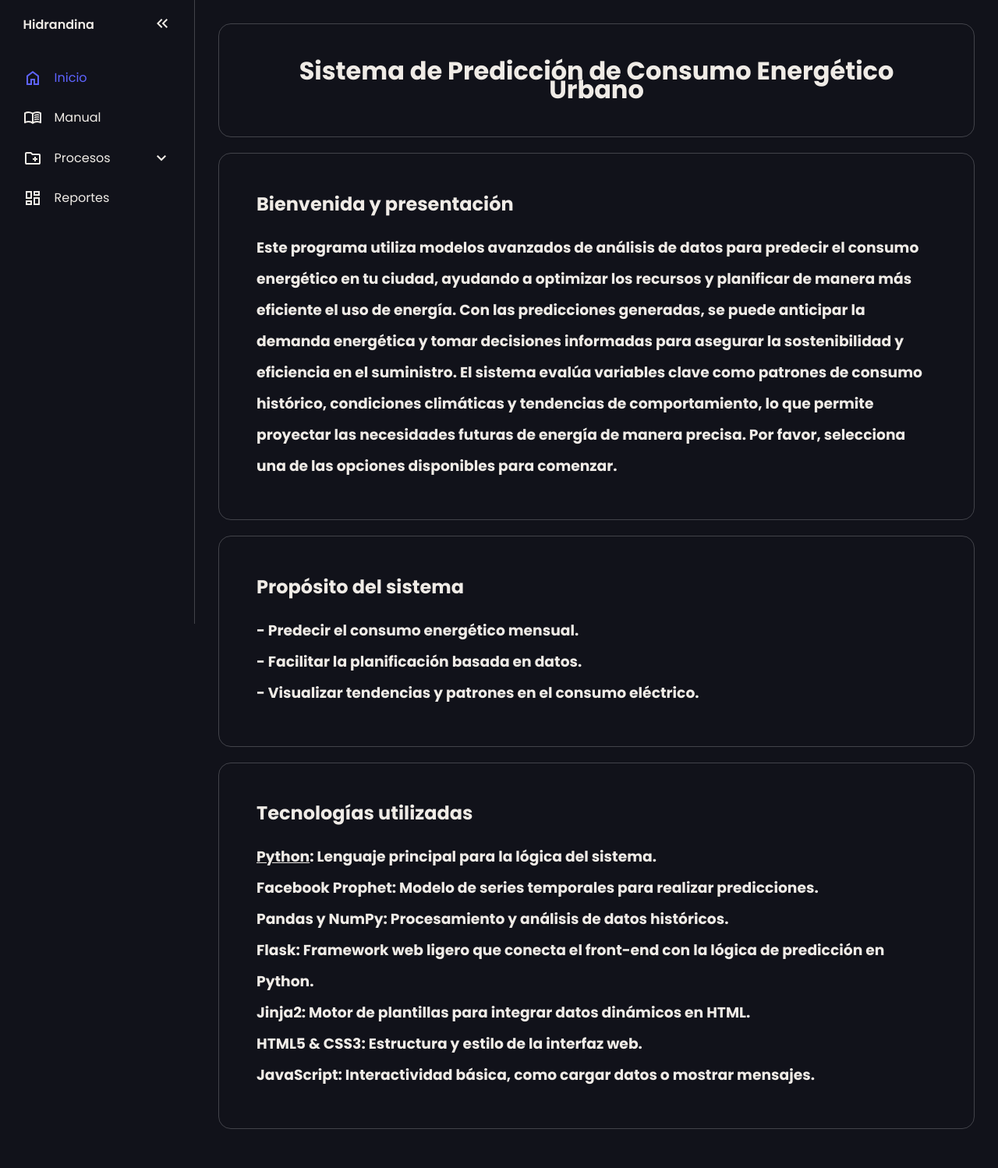
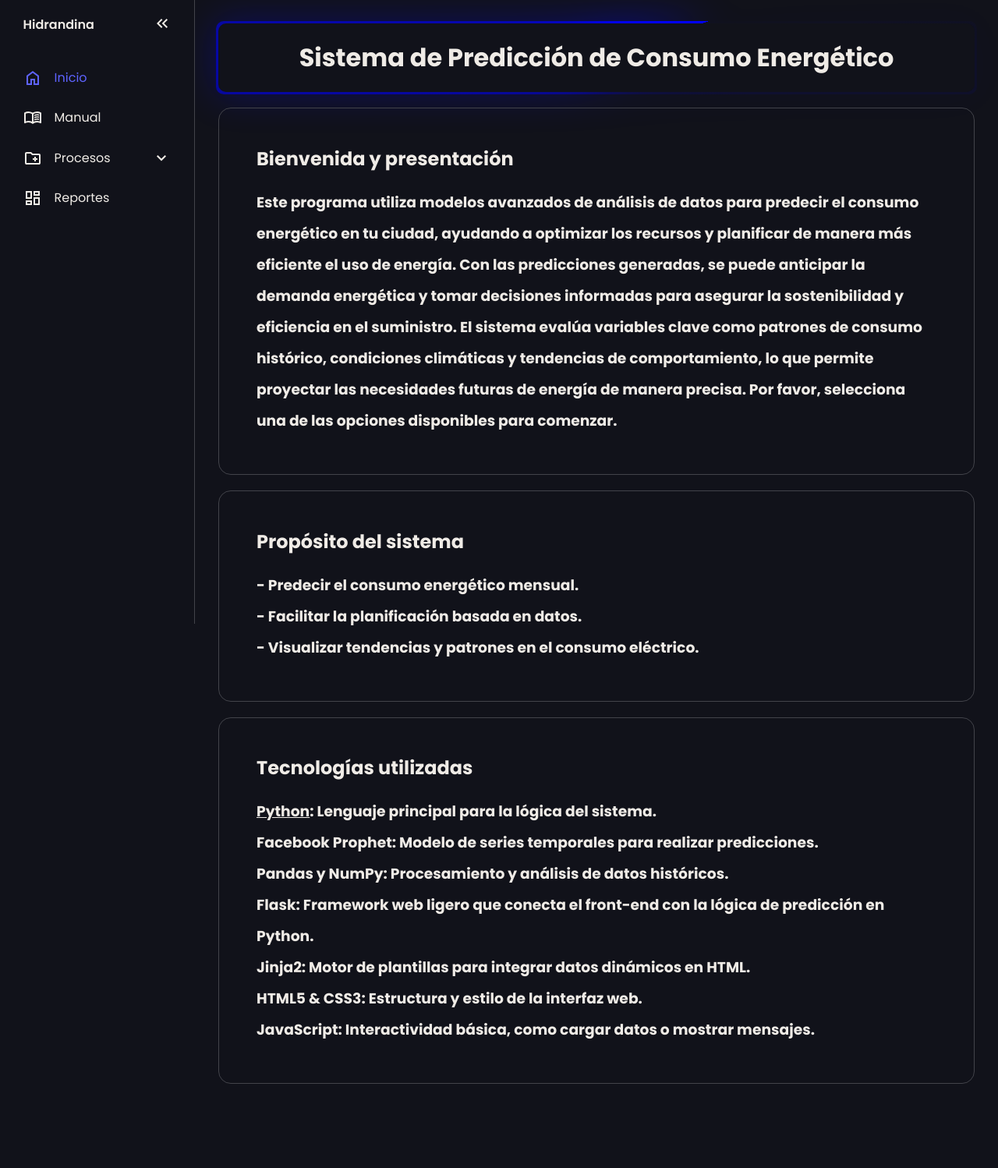
Before and after one commit to JuanChuTri123/PROYECTO_FINAL2, a Flask app: page / in a window 1280 px wide. Shown: the whole page at 78% size. After the commit the page ends 1390 px from the top, so only its background shows below. Run offline with Flask 3, Linux system fonts and the light colour scheme.

Commit message:
Update base.html

```diff
--- a/templates/base.html
+++ b/templates/base.html
@@ -88,11 +88,10 @@
 
     <main>
         {% block content %}
-        <div class="container">
-            <!-- <h2>INICIO</h2>
-            <p>Aquí irá EL INICIO..</p> -->
-            <h1 class="bienvenida">Sistema de Predicción de Consumo Energético Urbano</h1>
+        <div class="card red">
+            <h1 class="bienvenida">Sistema de Predicción de Consumo Energético</h1>
         </div>
+
         <div class="container">
             <h2>Bienvenida y presentación</h2>
             <br>
```
